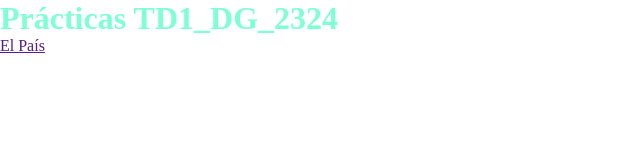
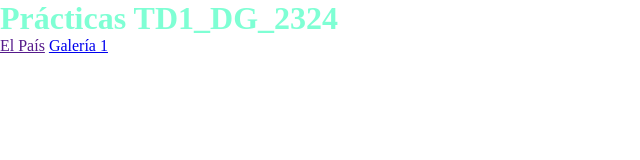
Before and after one commit to Pepsmm/TD1_DG_2324, a plain HTML site: page index.html in a window 1280 px wide. Shown: the full height of the page, 0-640 px from the left. Drawn offline with Linux system fonts and the light colour scheme.

Commit message:
Galería 1
Portfolio 1

```diff
--- a/index.html
+++ b/index.html
@@ -11,6 +11,6 @@
     <h1>Prácticas TD1_DG_2324</h1>
 
     <a href="">El País</a>
-
+    <a href="Galeria de imagenes/index.html">Galería 1</a>
 </body>
 </html>
```
Also changed, not shown: Galeria de imagenes/index.html (+1 -0 lines).
